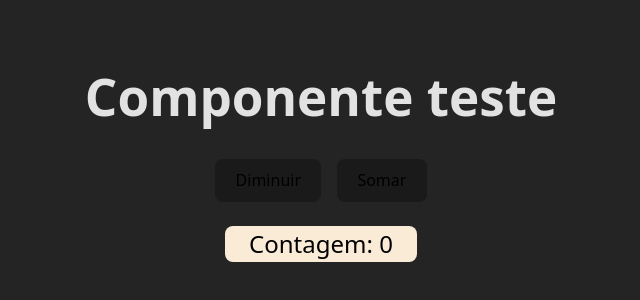
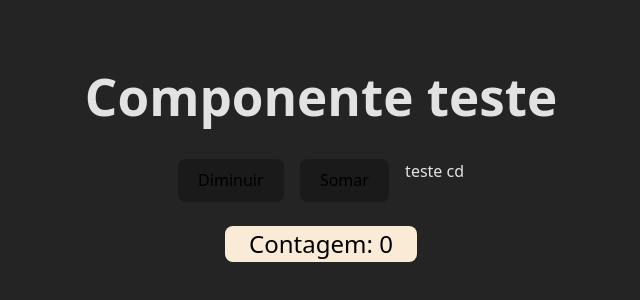
Before and after one commit to juliaam/learning-devops-vue, a Vue app: page / in a window 1280 px wide. Shown: the part 240-540 px from the top of the page, without its empty margins (319-959 px from the left). Built offline with nearby package versions, Linux system fonts and the light colour scheme.

Commit message:
feat: continuous deploy test

```diff
--- a/src/components/HelloWorld.vue
+++ b/src/components/HelloWorld.vue
@@ -9,6 +9,7 @@ const count = ref(0)
   <div class="buttonContainer">
     <button class="button" @click="count--">Diminuir</button>
     <button class="button" @click="count++">Somar</button>
+    <div>teste cd</div>
   </div>
   <p class="count">Contagem: {{ count }}</p>
 </template>
```
